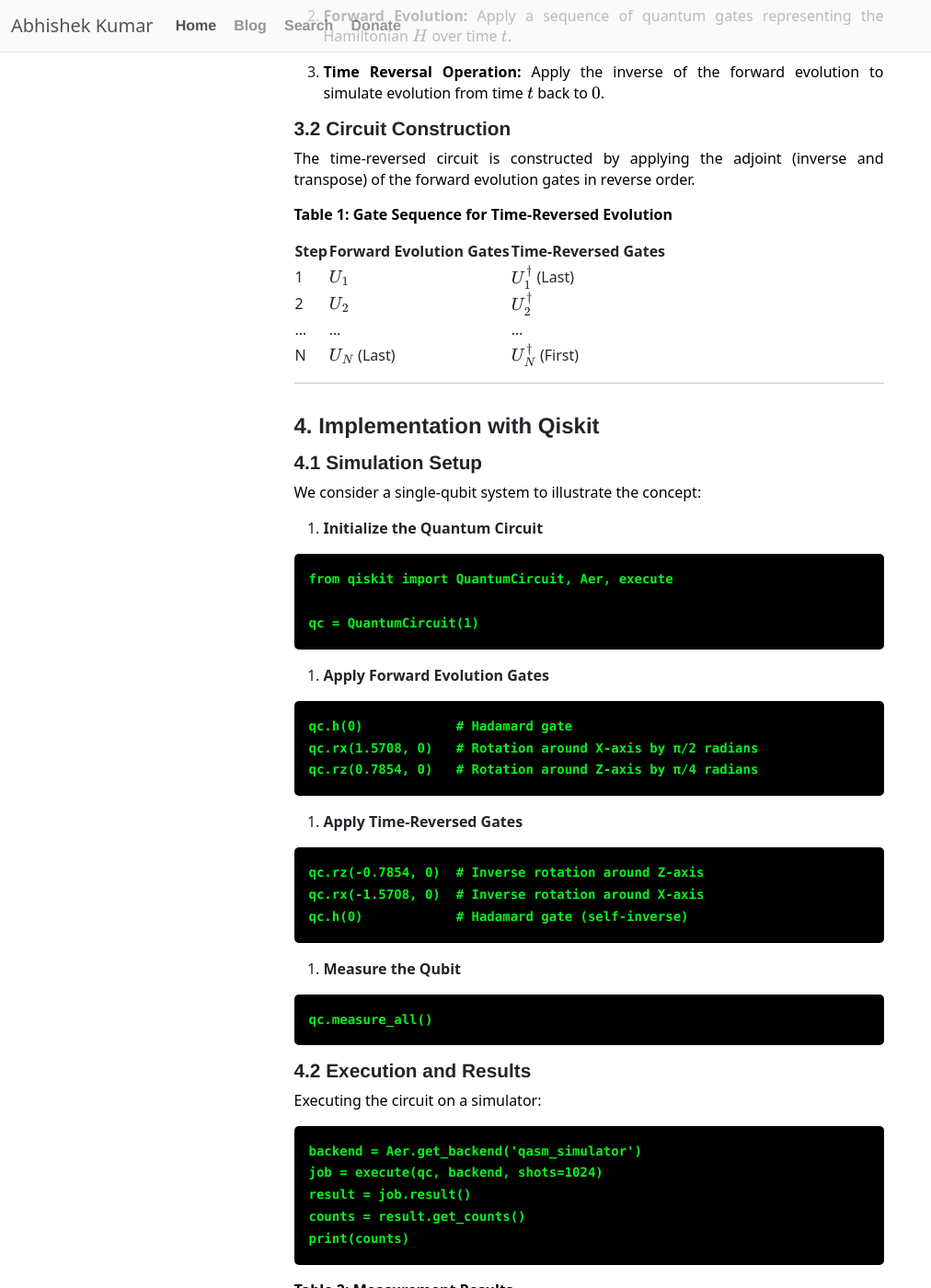
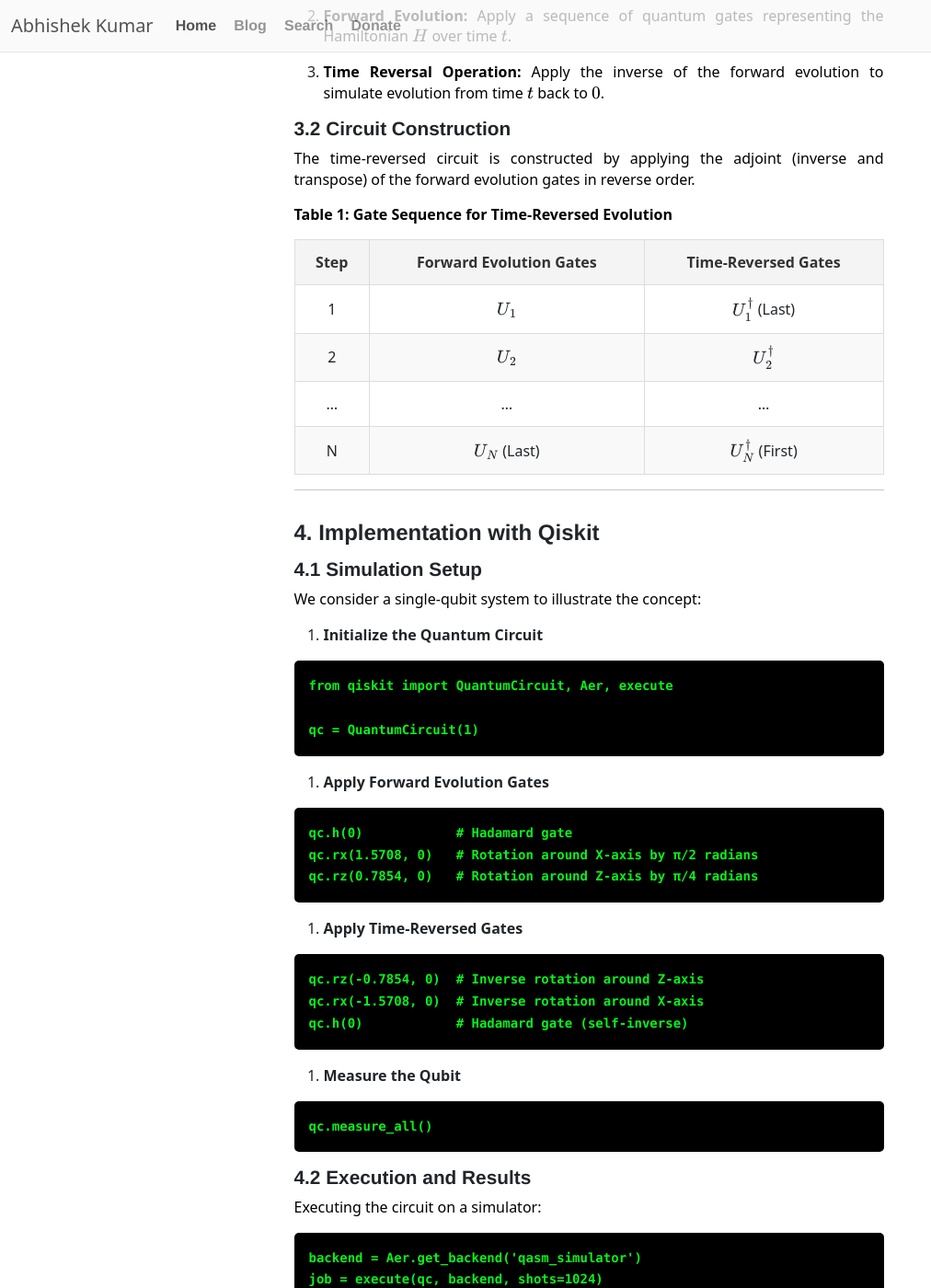
Before and after one commit to Mr-Kumar-Abhishek/Mr-Kumar-Abhishek.github.io, a Jekyll site: the page built from _posts/2025-02-04-Simulating-temporal-dynamics-in-quantum-computing-using-qiskit.md, in a window 1280 px wide and 1400 px high, scrolled down 1495 px. Shown: the whole window at 92% size, without its empty margins (0-1012 px from the left). Built offline with Jekyll 4.4.1, drawn with Linux system fonts in a browser that asks for light colours; nearby versions of some CDN libraries; a script that is not in the unit is left out; comment, search, counter and statistics services are not loaded.

Commit message:
add designs for table

```diff
--- a/css/main.css
+++ b/css/main.css
@@ -211,41 +211,70 @@
   margin-bottom: 0px !important;
 }
 
+/* Responsive Table Wrapper */
+.table-wrapper {
+  overflow-x: auto;
+  -webkit-overflow-scrolling: touch;
+  width: 100%;
+}
+
+/* Styling the Table */
+table {
+  width: 100%;
+  border-collapse: collapse;
+}
+
+/* Table Headers and Cells */
+th, td {
+  border: 1px solid #ddd;
+  text-align: center;
+  padding: 12px;
+}
+
+/* Header Styling */
+th {
+  background-color: #f4f4f4;
+  color: #333;
+  font-weight: bold;
+}
+
+/* Zebra Striping */
+tr:nth-child(even) {
+  background-color: #f9f9f9;
+}
+
+/* Hover Effect */
+tr:hover {
+  background-color: #eaeaea;
+}
+
 @media print {
   html {
     font-size: 100%;
   }
-
   .row {
     display: block;
   }
-
   code {
     color: #000;
     background: #fff;
   }
-
   pre {
     color: #000;
     background: #fff;
   }
-
   footer {
     font-size: 1rem;
   }
-
   footer ul {
     text-align: justify;
   }
-
   footer ul li {
     display: block;
   }
-
   footer ul li a:after {
     content: " (" attr(href) ") ";
   }
-
   .no-print {
     display: none;
   }
```
Also changed, not shown: css/main.scss (+38 -0 lines), 1 other file.
